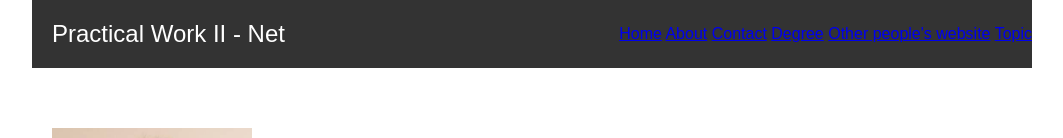
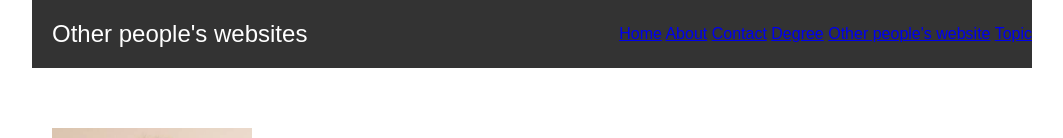
Before and after one commit to fernandospvm/practical_work_II, a plain HTML site: page docs/public/net.html in a window 1280 px wide. Shown: the top 138 px of the page, without its empty margins (108-1171 px from the left). Drawn offline with Linux system fonts and the light colour scheme.

Commit message:
Correcting a mistake

```diff
--- a/docs/public/net.html
+++ b/docs/public/net.html
@@ -11,7 +11,7 @@
 <body>
     <header class="container">
         <div class="header-content">
-            <div class="header-title">Practical Work II - Net</div>
+            <div class="header-title">Other people's websites</div>
             <nav>
                 <a href="../index.html">Home</a>
                 <a href="about.html">About</a>
```
